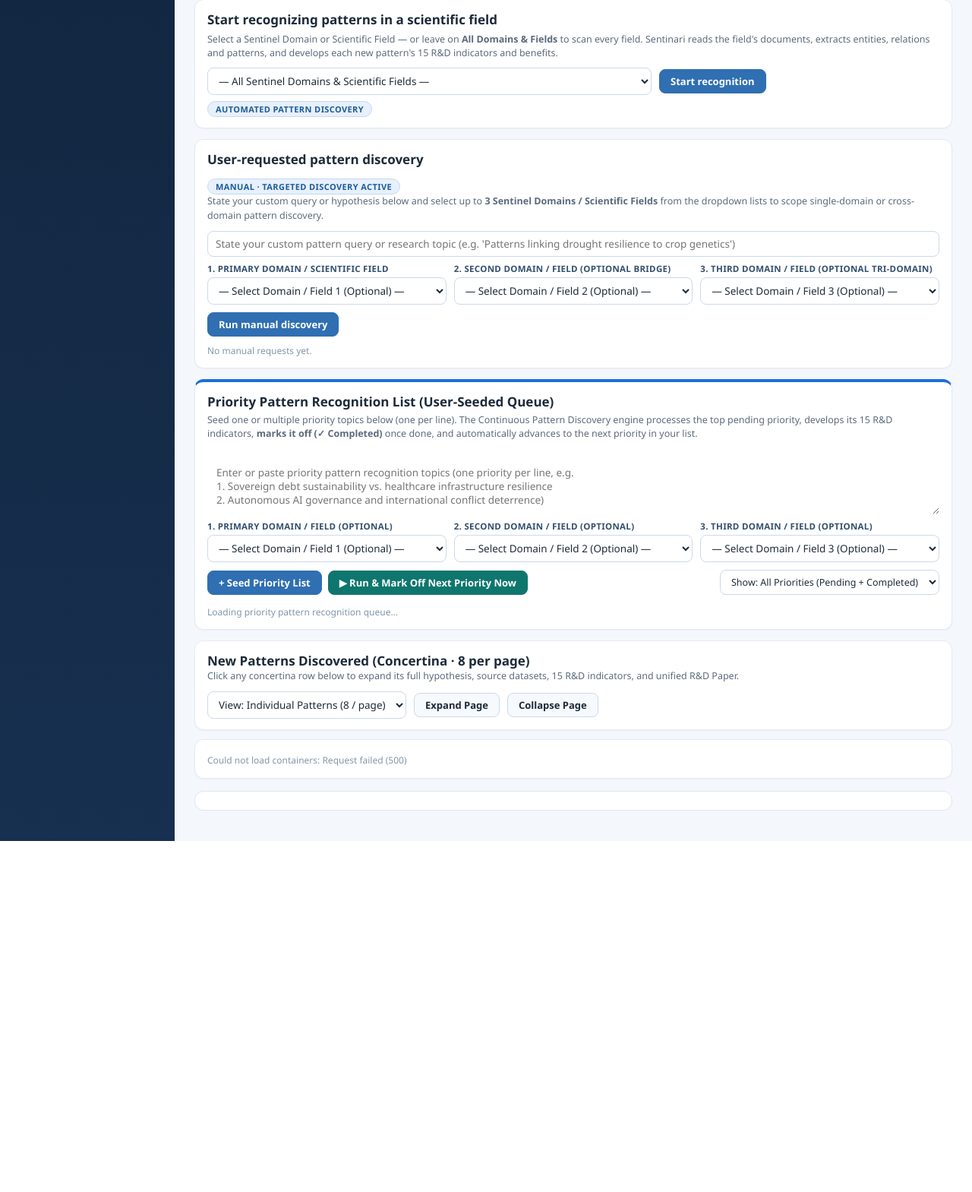
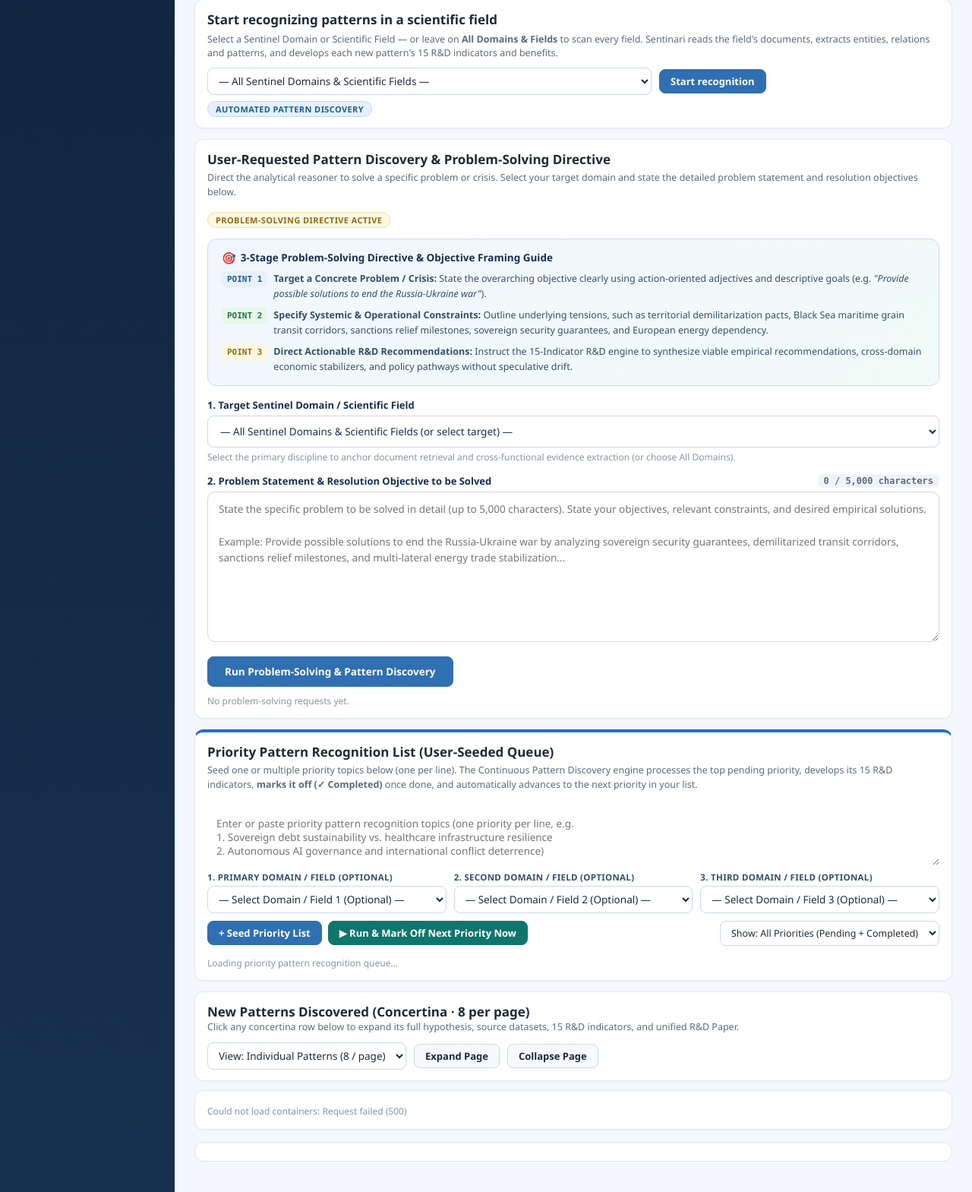
Before and after one commit to ONGALALI/sentinari, a FastAPI app: page /ui/patterns in a window 1280 px wide. Shown: the part 474-2043 px from the top of the page at 76% size. Before the commit the page ends 1581 px from the top, so only its background shows below. Run offline with FastAPI, Linux system fonts and the light colour scheme; data that the repository does not hold is empty; some libraries are stand-ins or nearby versions.

Commit message:
Replace second domain dropdown with 5000-char problem-solving textarea and add 3-point objective directive guide

```diff
--- a/app/pattern_store.py
+++ b/app/pattern_store.py
@@ -686,9 +686,9 @@ def record_future_request(
             (
                 str(kind or "").strip() or "unspecified",
                 int(pattern_id) if pattern_id else None,
-                str(topic or "")[:300],
+                str(topic or "")[:5000],
                 json.dumps(list(fields or [])),
-                str(note or "")[:2000],
+                str(note or "")[:5000],
                 str(status or "logged")[:80],
                 _utc_now(),
             ),
@@ -711,7 +711,7 @@ def update_future_request(
         if row is None:
             return None
         new_status = str(status if status is not None else row["status"])[:80]
-        new_note = str(note if note is not None else row["note"])[:2000]
+        new_note = str(note if note is not None else row["note"])[:5000]
         new_pid = int(pattern_id) if pattern_id is not None else row["pattern_id"]
         conn.execute(
             """
--- a/templates/patterns_workspace.html
+++ b/templates/patterns_workspace.html
@@ -197,31 +197,64 @@
     </div>
 
     <div class="card">
-      <h2>User-requested pattern discovery</h2>
-      <div class="mode-pill">Manual &middot; targeted discovery active</div>
-      <div class="hint">State your custom query or hypothesis below and select up to <b>3 Sentinel Domains / Scientific Fields</b> from the dropdown lists to scope single-domain or cross-domain pattern discovery.</div>
-      <div class="row" style="margin-top:10px;">
-        <input type="text" id="manualTopic" placeholder="State your custom pattern query or research topic (e.g. 'Patterns linking drought resilience to crop genetics')" style="flex:1 1 100%; width:100%;">
+      <div style="display:flex;justify-content:space-between;align-items:flex-start;flex-wrap:wrap;gap:8px;">
+        <div>
+          <h2 style="margin:0;">User-Requested Pattern Discovery &amp; Problem-Solving Directive</h2>
+          <div class="hint" style="margin-top:4px;">
+            Direct the analytical reasoner to solve a specific problem or crisis. Select your target domain and state the detailed problem statement and resolution objectives below.
+          </div>
+        </div>
+        <div class="mode-pill manual">Problem-solving directive active</div>
       </div>
-      <div class="domain-select-grid">
-        <div class="domain-select-col">
-          <label for="manualField1">1. Primary Domain / Scientific Field</label>
-          <select id="manualField1"></select>
+
+      <!-- 3-Stage Problem-Solving Directive & Example Guide -->
+      <div style="background:linear-gradient(135deg, rgba(29,111,216,0.06) 0%, rgba(16,185,129,0.06) 100%);border:1px solid #c9daf3;border-radius:12px;padding:14px 18px;margin-top:14px;margin-bottom:16px;">
+        <div style="font-size:13.5px;font-weight:800;color:#17304f;margin-bottom:8px;display:flex;align-items:center;gap:6px;">
+          <span style="font-size:15px;">🎯</span> 3-Stage Problem-Solving Directive &amp; Objective Framing Guide
         </div>
-        <div class="domain-select-col">
-          <label for="manualField2">2. Second Domain / Field (Optional Bridge)</label>
-          <select id="manualField2"></select>
-        </div>
-        <div class="domain-select-col">
-          <label for="manualField3">3. Third Domain / Field (Optional Tri-Domain)</label>
-          <select id="manualField3"></select>
+        <div style="display:grid;gap:8px;font-size:12.5px;color:#33506e;line-height:1.6;">
+          <div style="display:flex;align-items:flex-start;gap:8px;">
+            <span style="display:inline-block;padding:2px 7px;border-radius:6px;background:#e7f0fb;color:#1c5d99;font-weight:800;font-size:11px;font-family:'JetBrains Mono',monospace;flex-shrink:0;">POINT 1</span>
+            <div><b>Target a Concrete Problem / Crisis:</b> State the overarching objective clearly using action-oriented adjectives and descriptive goals (e.g. <i>"Provide possible solutions to end the Russia-Ukraine war"</i>).</div>
+          </div>
+          <div style="display:flex;align-items:flex-start;gap:8px;">
+            <span style="display:inline-block;padding:2px 7px;border-radius:6px;background:#e6f6ea;color:#22743a;font-weight:800;font-size:11px;font-family:'JetBrains Mono',monospace;flex-shrink:0;">POINT 2</span>
+            <div><b>Specify Systemic &amp; Operational Constraints:</b> Outline underlying tensions, such as territorial demilitarization pacts, Black Sea maritime grain transit corridors, sanctions relief milestones, sovereign security guarantees, and European energy dependency.</div>
+          </div>
+          <div style="display:flex;align-items:flex-start;gap:8px;">
+            <span style="display:inline-block;padding:2px 7px;border-radius:6px;background:#fff7e0;color:#8a6d1a;font-weight:800;font-size:11px;font-family:'JetBrains Mono',monospace;flex-shrink:0;">POINT 3</span>
+            <div><b>Direct Actionable R&amp;D Recommendations:</b> Instruct the 15-Indicator R&amp;D engine to synthesize viable empirical recommendations, cross-domain economic stabilizers, and policy pathways without speculative drift.</div>
+          </div>
         </div>
       </div>
-      <div class="row" style="margin-top:10px;">
-        <button id="btnManual" class="primary" type="button">Run manual discovery</button>
+
+      <!-- Field 1: Target Domain Dropdown (Set as currently now, no changes to options) -->
+      <div style="margin-bottom:14px;">
+        <label for="manualField1" style="display:block;font-weight:800;font-size:13px;color:#17304f;margin-bottom:5px;">
+          1. Target Sentinel Domain / Scientific Field
+        </label>
+        <select id="manualField1" style="width:100%;padding:10px 12px;background:#fff;border:1px solid #ccd9ea;border-radius:8px;color:#17304f;font-size:13.5px;"></select>
+        <div class="muted" style="margin-top:4px;">Select the primary discipline to anchor document retrieval and cross-functional evidence extraction (or choose All Domains).</div>
+      </div>
+
+      <!-- Field 2: Replaced by 5,000-character textarea for stating the problem to be solved -->
+      <div style="margin-bottom:14px;">
+        <div style="display:flex;justify-content:space-between;align-items:center;margin-bottom:5px;">
+          <label for="manualTopic" style="font-weight:800;font-size:13px;color:#17304f;">
+            2. Problem Statement &amp; Resolution Objective to be Solved
+          </label>
+          <span id="manualCharCounter" style="font-size:12px;color:#5b6b7d;font-family:'JetBrains Mono',monospace;font-weight:600;background:#f0f4fa;padding:2px 8px;border-radius:6px;">
+            0 / 5,000 characters
+          </span>
+        </div>
+        <textarea id="manualTopic" maxlength="5000" rows="8" placeholder="State the specific problem to be solved in detail (up to 5,000 characters). State your objectives, relevant constraints, and desired empirical solutions.&#10;&#10;Example: Provide possible solutions to end the Russia-Ukraine war by analyzing sovereign security guarantees, demilitarized transit corridors, sanctions relief milestones, and multi-lateral energy trade stabilization..." style="width:100%;box-sizing:border-box;padding:12px 14px;background:#fff;border:1px solid #ccd9ea;border-radius:10px;color:#17304f;font-family:inherit;font-size:13.5px;line-height:1.6;resize:vertical;"></textarea>
+      </div>
+
+      <div class="row" style="margin-top:10px;align-items:center;gap:12px;">
+        <button id="btnManual" class="primary" type="button" style="padding:10px 22px;font-size:13.5px;font-weight:800;">Run Problem-Solving &amp; Pattern Discovery</button>
         <span class="muted" id="manualHint"></span>
       </div>
-      <div class="progress-head" id="manualHead" hidden>Manual pattern discovery in progress — <span id="manualPct">0%</span></div>
+      <div class="progress-head" id="manualHead" hidden>Problem-solving pattern discovery in progress — <span id="manualPct">0%</span></div>
       <div class="lp-track" id="manualTrack" hidden><div class="lp-fill active" id="manualFill"></div></div>
       <div class="lp-label" id="manualLabel" hidden></div>
       <div id="futureRequests" class="future-requests"></div>
@@ -895,9 +928,9 @@
   }
 
   populateDomainDropdown($('fieldInput'), '— All Sentinel Domains & Scientific Fields —');
-  populateDomainDropdown($('manualField1'), '— Select Domain / Field 1 (Optional) —');
-  populateDomainDropdown($('manualField2'), '— Select Domain / Field 2 (Optional) —');
-  populateDomainDropdown($('manualField3'), '— Select Domain / Field 3 (Optional) —');
+  populateDomainDropdown($('manualField1'), '— All Sentinel Domains & Scientific Fields (or select target) —');
+  if ($('manualField2')) populateDomainDropdown($('manualField2'), '— Select Domain / Field 2 (Optional) —');
+  if ($('manualField3')) populateDomainDropdown($('manualField3'), '— Select Domain / Field 3 (Optional) —');
   populateDomainDropdown($('prioField1'), '— Select Domain / Field 1 (Optional) —');
   populateDomainDropdown($('prioField2'), '— Select Domain / Field 2 (Optional) —');
   populateDomainDropdown($('prioField3'), '— Select Domain / Field 3 (Optional) —');
@@ -1139,8 +1172,35 @@
     }
   });
 
+  const manualTopicEl = $('manualTopic');
+  const manualCounterEl = $('manualCharCounter');
+  function updateManualCharCount() {
+    if (!manualTopicEl || !manualCounterEl) return;
+    const len = manualTopicEl.value.length;
+    manualCounterEl.textContent = `${new Intl.NumberFormat().format(len)} / 5,000 characters`;
+    if (len >= 4900) {
+      manualCounterEl.style.color = '#8f3a45';
+      manualCounterEl.style.fontWeight = '800';
+    } else if (len >= 4000) {
+      manualCounterEl.style.color = '#8a6d1a';
+      manualCounterEl.style.fontWeight = '700';
+    } else {
+      manualCounterEl.style.color = '#5b6b7d';
+      manualCounterEl.style.fontWeight = '600';
+    }
+  }
+  if (manualTopicEl) {
+    manualTopicEl.addEventListener('input', updateManualCharCount);
+    updateManualCharCount();
+  }
+
   $('btnManual').addEventListener('click', async () => {
     const topic = $('manualTopic').value.trim();
+    if (!topic) {
+      showAlert('Please enter the problem statement and resolution objective to solve.', false);
+      $('manualTopic').focus();
+      return;
+    }
     const rawFields = [
       $('manualField1') ? $('manualField1').value.trim() : '',
       $('manualField2') ? $('manualField2').value.trim() : '',
@@ -1156,14 +1216,15 @@
         body: JSON.stringify({ topic, fields, note: '' }),
       });
       $('manualHint').textContent = '';
-      showAlert(r.message || 'Manual discovery started.', true);
+      showAlert(r.message || 'Problem-solving discovery started.', true);
       $('manualTopic').value = '';
+      updateManualCharCount();
       if ($('manualField1')) $('manualField1').value = '';
       if ($('manualField2')) $('manualField2').value = '';
       if ($('manualField3')) $('manualField3').value = '';
       await loadFutureRequests();
       if (r.job_id) {
-        trackManualJob(r.job_id, topic || fields.join(', ') || 'manual request', btn);
+        trackManualJob(r.job_id, topic.length > 50 ? topic.slice(0, 50) + '…' : topic, btn);
       } else {
         btn.disabled = false;
       }
@@ -1178,15 +1239,17 @@
     try {
       const data = await api('/api/patterns/future-requests');
       const box = $('futureRequests');
-      if (!data.requests.length) { box.innerHTML = '<div class="muted" style="margin-top:8px;">No manual requests yet.</div>'; return; }
+      if (!data.requests.length) { box.innerHTML = '<div class="muted" style="margin-top:8px;">No problem-solving requests yet.</div>'; return; }
       box.innerHTML = data.requests.slice(0, 8).map((r) => {
-        const kind = r.kind === 'rd_paper' ? 'R&D paper' : r.kind === 'manual_discovery' ? 'User-requested discovery' : esc(r.kind);
+        const kind = r.kind === 'rd_paper' ? 'R&D paper' : r.kind === 'manual_discovery' ? 'Problem-Solving Directive' : esc(r.kind);
         const fields = (() => { try { return JSON.parse(r.fields || '[]').join(', '); } catch (_) { return ''; } })();
         const canRun = r.kind === 'manual_discovery' && r.status !== 'running';
+        const rawTopic = String(r.topic || '');
+        const topicSummary = rawTopic ? (rawTopic.length > 120 ? rawTopic.slice(0, 120) + '…' : rawTopic) : '(untitled)';
         const runBtn = canRun
-          ? ` · <button type="button" data-role="run-manual" data-id="${r.id}" data-topic="${esc(r.topic || '')}" style="padding:2px 8px;font-size:11px;cursor:pointer;">${r.status === 'logged' ? 'Run now' : 'Re-run'}</button>`
+          ? ` · <button type="button" data-role="run-manual" data-id="${r.id}" data-topic="${esc(topicSummary)}" style="padding:2px 8px;font-size:11px;cursor:pointer;">${r.status === 'logged' ? 'Run now' : 'Re-run'}</button>`
           : '';
-        return `<div class="future-request-item"><span class="fr-kind">${kind}</span> · <b>${esc(r.topic || '(untitled)')}</b>${fields ? ` · <span>${esc(fields)}</span>` : ''} · <span class="muted">${esc((r.created_at || '').slice(0, 16))} · ${esc(r.status)}</span>${runBtn}</div>`;
+        return `<div class="future-request-item"><span class="fr-kind">${kind}</span> · <b>${esc(topicSummary)}</b>${fields ? ` · <span>${esc(fields)}</span>` : ''} · <span class="muted">${esc((r.created_at || '').slice(0, 16))} · ${esc(r.status)}</span>${runBtn}</div>`;
       }).join('');
     } catch (_) { /* non-critical */ }
   }
```
Also changed, not shown: app/pattern_api.py (+10 -7 lines).
